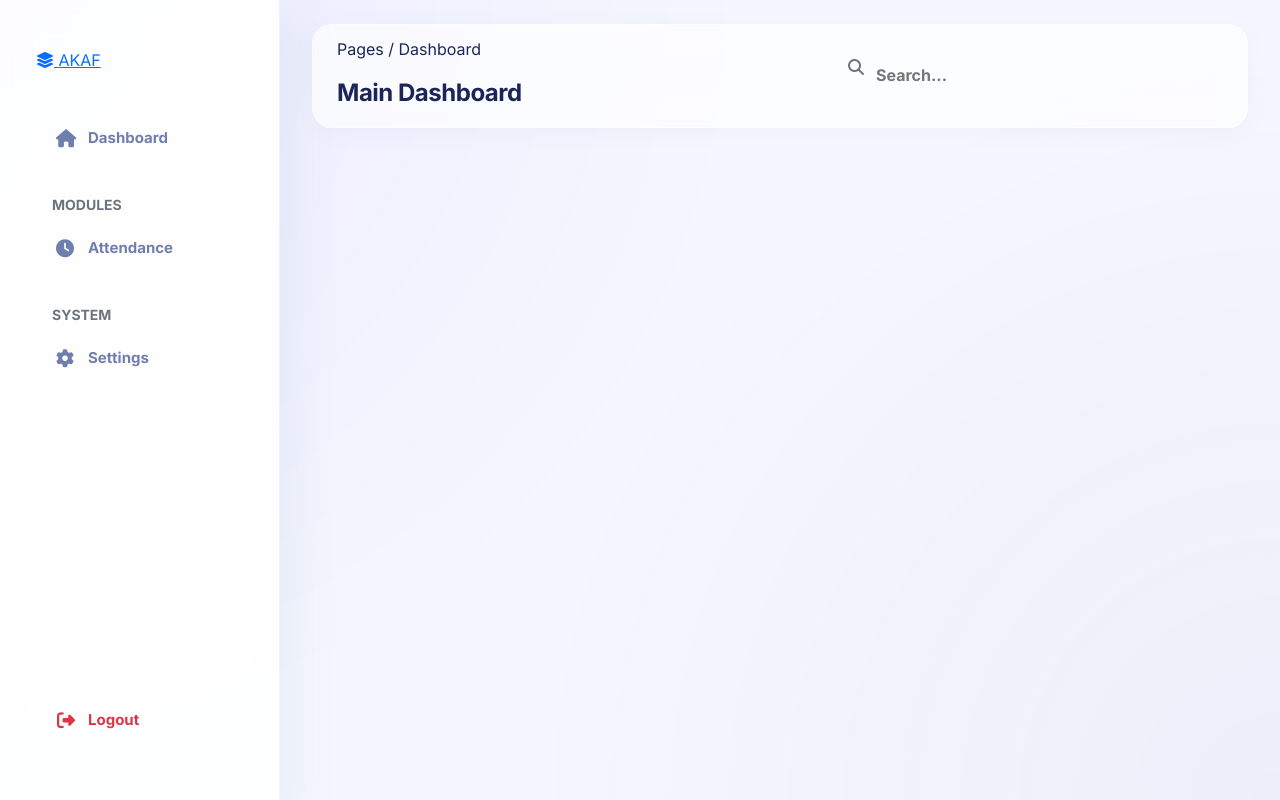
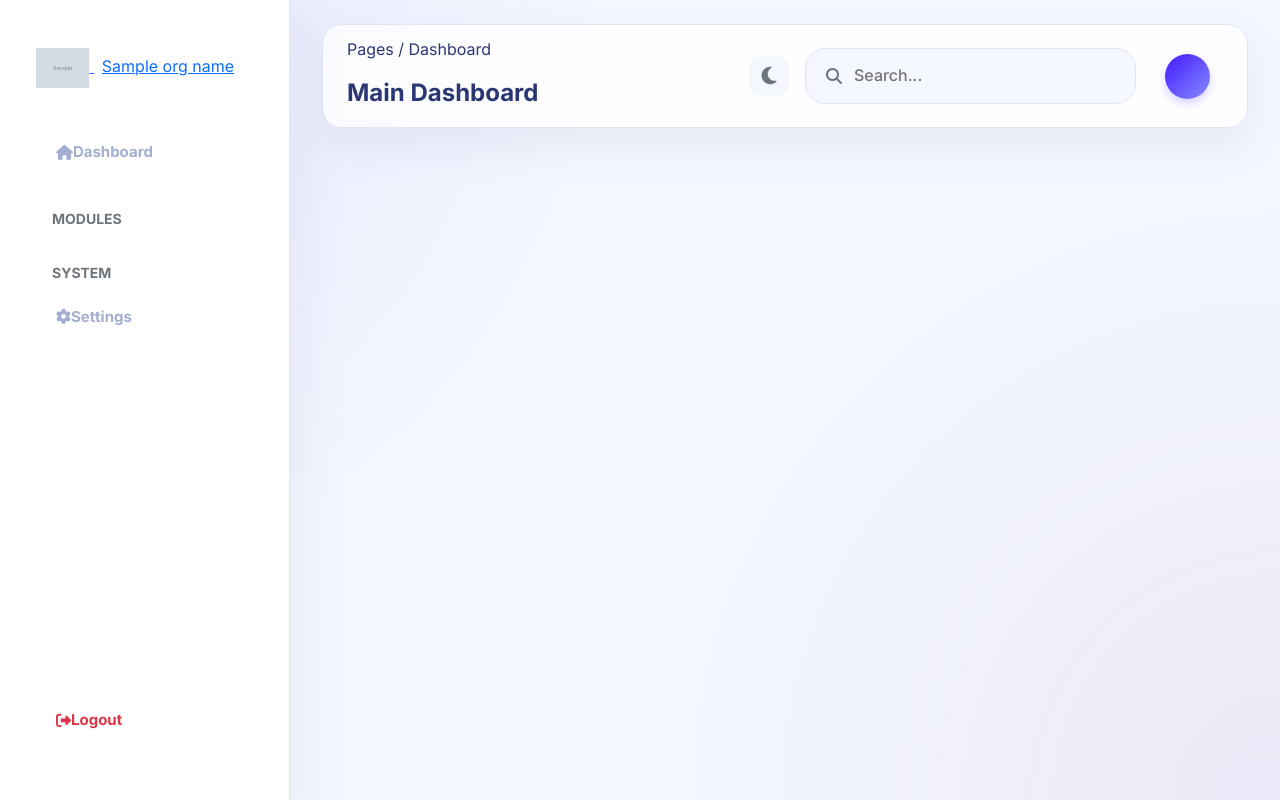
Before and after one commit to af1112/akafwebsite, a Django app: template templates/dashboard_base.html in a window 1280 px wide. Run offline with Django 5.2, Linux system fonts and the light colour scheme; the template is opened without the code that fills it: most values are stand-ins (such as "Sample title", 1, 10 or a date in 2020); grey boxes marked "Sample" are stand-in pictures.

Commit message:
Multi-tenancy implementation

```diff
--- /dev/null
+++ b/apps/organizations/apps.py
@@ -0,0 +1,5 @@
+from django.apps import AppConfig
+
+class OrganizationsConfig(AppConfig):
+    default_auto_field = 'django.db.models.BigAutoField'
+    name = 'apps.organizations'
--- a/apps/users/models.py
+++ b/apps/users/models.py
@@ -3,6 +3,7 @@ from django.contrib.auth.models import User
 from django.db.models.signals import post_save
 from django.dispatch import receiver
 from django.conf import settings
+from apps.organizations.models import Organization
 
 class UserProfile(models.Model):
     ROLE_CHOICES = [
@@ -11,6 +12,7 @@ class UserProfile(models.Model):
         ('user', 'User'),
     ]
     user = models.OneToOneField(User, on_delete=models.CASCADE, related_name='profile')
+    organization = models.ForeignKey(Organization, on_delete=models.SET_NULL, null=True, blank=True, related_name='members')
     role = models.CharField(max_length=20, choices=ROLE_CHOICES, default='user')
     preferred_language = models.CharField(
         max_length=10,
--- a/core/settings.py
+++ b/core/settings.py
@@ -64,6 +64,7 @@ INSTALLED_APPS = [
     'apps.expenses',
     'apps.ticketing',
     'apps.hr_attendance',
+    'apps.organizations', # New App
 ]
 
 # Support WhiteNoise for static files on Vercel
@@ -74,6 +75,7 @@ MIDDLEWARE = [
     'django.middleware.common.CommonMiddleware',
     'django.middleware.csrf.CsrfViewMiddleware',
     'django.contrib.auth.middleware.AuthenticationMiddleware',
+    'apps.users.middleware.TenantMiddleware', # New Middleware
     'apps.users.middleware.UserLanguageMiddleware',
     'apps.users.middleware.LoginRequiredMiddleware',
     'django.contrib.messages.middleware.MessageMiddleware',
--- a/static/css/dashboard.css
+++ b/static/css/dashboard.css
@@ -1,21 +1,41 @@
 /* Modern Dashboard CSS with Native RTL Support */
 
 :root {
+    /* Light Theme (Default) */
     --primary-color: #4318FF;
     --primary-gradient: linear-gradient(135deg, #4318FF 0%, #868CFF 100%);
     --secondary-gradient: linear-gradient(135deg, #764ba2 0%, #667eea 100%);
     --accent-gradient: linear-gradient(135deg, #05CD99 0%, #39e5b6 100%);
-    --secondary-color: #6AD2FF;
-    --dark-bg: #111c44;
-    --light-bg: #f4f7fe;
-    --sidebar-width: 280px;
-    --card-shadow: 0 4px 20px 0 rgba(0, 0, 0, 0.05);
-    --card-shadow-hover: 0 10px 30px 0 rgba(67, 24, 255, 0.1);
-    --text-primary: #1B2559;
-    --text-secondary: #707EAE;
-    --transition: all 0.2s ease-in-out;
+
+    --bg-body: #F4F7FE;
+    --bg-card: rgba(255, 255, 255, 0.9);
+    --bg-sidebar: #FFFFFF;
+    --bg-navbar: rgba(255, 255, 255, 0.8);
+
+    --text-main: #2B3674;
+    --text-muted: #A3AED0;
+    --border-color: #E0E5F2;
+
+    --sidebar-width: 290px;
+    --card-shadow: 0px 18px 40px rgba(112, 144, 176, 0.12);
+    --card-shadow-hover: 0px 25px 50px rgba(112, 144, 176, 0.2);
+    --transition: all 0.3s cubic-bezier(0.4, 0, 0.2, 1);
     --border-radius-lg: 20px;
     --border-radius-md: 12px;
+}
+
+[data-theme="dark"] {
+    --bg-body: #0B1437;
+    --bg-card: #111C44;
+    --bg-sidebar: #111C44;
+    --bg-navbar: rgba(11, 20, 55, 0.5);
+
+    --text-main: #FFFFFF;
+    --text-muted: #A3AED0;
+    --border-color: rgba(255, 255, 255, 0.1);
+
+    --card-shadow: 0px 18px 40px rgba(0, 0, 0, 0.4);
+    --card-shadow-hover: 0px 25px 50px rgba(0, 0, 0, 0.6);
 }
 
 /* Glassmorphism Background Pattern */
@@ -26,28 +46,28 @@ body::before {
     left: 0;
     width: 100%;
     height: 100%;
-    background: radial-gradient(circle at 0% 0%, rgba(67, 24, 255, 0.05) 0%, transparent 50%),
-                radial-gradient(circle at 100% 100%, rgba(118, 75, 162, 0.05) 0%, transparent 50%);
+    background: radial-gradient(circle at 0% 0%, rgba(67, 24, 255, 0.08) 0%, transparent 40%),
+                radial-gradient(circle at 100% 100%, rgba(118, 75, 162, 0.08) 0%, transparent 40%);
     z-index: -1;
     pointer-events: none;
 }
 
 body {
     font-family: var(--font-primary);
-    background-color: var(--light-bg);
-    color: var(--text-primary);
+    background-color: var(--bg-body);
+    color: var(--text-main);
     overflow-x: hidden;
     line-height: 1.6;
+    transition: background-color 0.3s ease, color 0.3s ease;
 }
 
-/* Sidebar & Layout Handle RTL via [dir="rtl"] */
 .sidebar {
     position: fixed;
     top: 0;
     left: 0;
     height: 100vh;
     width: var(--sidebar-width);
-    background: rgba(255, 255, 255, 0.9);
+    background: var(--bg-sidebar);
     backdrop-filter: blur(20px);
     -webkit-backdrop-filter: blur(20px);
     padding: 32px 20px;
@@ -57,15 +77,14 @@ body {
     display: flex;
     flex-direction: column;
     box-shadow: 14px 17px 40px 4px rgba(112, 144, 176, 0.08);
-    border-right: 1px solid rgba(226, 232, 240, 0.5);
+    border-right: 1px solid var(--border-color);
 }
 
 [dir="rtl"] .sidebar {
     left: auto;
     right: 0;
-    box-shadow: -14px 17px 40px 4px rgba(112, 144, 176, 0.08);
     border-right: none;
-    border-left: 1px solid rgba(226, 232, 240, 0.5);
+    border-left: 1px solid var(--border-color);
 }
 
 .main-content {
@@ -80,19 +99,16 @@ body {
     margin-right: var(--sidebar-width);
 }
 
-/* Typography Enhancements */
 h1, h2, h3, h4, h5, h6 {
     font-weight: 700;
-    color: var(--text-primary);
-    letter-spacing: -0.02em;
+    color: var(--text-main);
 }
 
-/* Nav Links */
 .nav-link {
     display: flex;
     align-items: center;
     padding: 12px 20px;
-    color: var(--text-secondary);
+    color: var(--text-muted);
     font-weight: 600;
     border-radius: var(--border-radius-md);
     margin-bottom: 8px;
@@ -101,45 +117,22 @@ h1, h2, h3, h4, h5, h6 {
     font-size: 15px;
 }
 
-.nav-link i {
-    width: 20px;
-    margin-right: 12px;
-    font-size: 18px;
-    transition: var(--transition);
-}
-
-[dir="rtl"] .nav-link i {
-    margin-right: 0;
-    margin-left: 12px;
-}
-
 .nav-link:hover {
     color: var(--primary-color);
-    background-color: rgba(67, 24, 255, 0.04);
-    padding-left: 30px;
-}
-
-[dir="rtl"] .nav-link:hover {
-    padding-left: 24px;
-    padding-right: 30px;
+    background-color: rgba(67, 24, 255, 0.05);
 }
 
 .nav-link.active {
     color: white;
     background: var(--primary-gradient);
-    box-shadow: 0px 10px 20px rgba(67, 24, 255, 0.3);
+    box-shadow: 0px 10px 20px rgba(67, 24, 255, 0.2);
 }
 
-.nav-link.active i {
-    color: white;
-}
-
-/* Top Navbar (Glassmorphism) */
 .top-navbar {
-    background: rgba(255, 255, 255, 0.7);
+    background: var(--bg-navbar);
     backdrop-filter: blur(12px);
     -webkit-backdrop-filter: blur(12px);
-    border: 1px solid rgba(255, 255, 255, 0.4);
+    border: 1px solid var(--border-color);
     border-radius: 20px;
     padding: 12px 24px;
     display: flex;
@@ -149,186 +142,119 @@ h1, h2, h3, h4, h5, h6 {
     position: sticky;
     top: 12px;
     z-index: 900;
-    box-shadow: 0 4px 20px rgba(112, 144, 176, 0.06);
+    box-shadow: var(--card-shadow);
 }
 
-/* Dashboard Card Styles */
-.dashboard-card {
-    background: rgba(255, 255, 255, 0.6);
-    backdrop-filter: blur(12px);
+.welcome-banner {
+    background: var(--primary-gradient);
     border-radius: var(--border-radius-lg);
-    padding: 24px;
-    box-shadow: var(--card-shadow);
-    height: 100%;
-    transition: var(--transition);
-    border: 1px solid rgba(255, 255, 255, 0.5);
-    display: flex;
-    flex-direction: column;
-    position: relative;
-    overflow: hidden;
-}
-
-.dashboard-card:hover {
-    transform: translateY(-5px);
-    box-shadow: var(--card-shadow-hover);
-    border-color: rgba(67, 24, 255, 0.3);
-    background: rgba(255, 255, 255, 0.9);
-}
-
-.card-icon-wrapper {
-    width: 52px;
-    height: 52px;
-    border-radius: 14px;
-    display: flex;
-    align-items: center;
-    justify-content: center;
-    margin-bottom: 20px;
-    font-size: 20px;
-    transition: var(--transition);
-    position: relative;
-    z-index: 1;
-}
-
-.card-title-lg {
-    font-size: 18px;
-    font-weight: 700;
-    margin-bottom: 8px;
-    color: var(--text-primary);
-}
-
-.card-desc {
-    font-size: 13px;
-    color: var(--text-secondary);
-    margin-bottom: 20px;
-    flex-grow: 1;
-    line-height: 1.5;
-}
-
-.card-action {
-    font-weight: 700;
-    font-size: 14px;
-    display: flex;
-    align-items: center;
-    gap: 8px;
-    transition: var(--transition);
-}
-
-.dashboard-card:hover .card-action i {
-    transform: translateX(5px);
-}
-
-[dir="rtl"] .dashboard-card:hover .card-action i {
-    transform: translateX(-5px);
-}
-
-/* Badges & Status */
-.badge {
-    padding: 8px 14px;
-    border-radius: 10px;
-    font-weight: 700;
-    font-size: 12px;
-    text-transform: uppercase;
-}
-
-.bg-light-primary { background: #F4F7FE; color: var(--primary-color); }
-.bg-light-success { background: #E6FAF5; color: #05CD99; }
-.bg-light-warning { background: #FFF9E6; color: #FFB547; }
-.bg-light-danger { background: #FFEEED; color: #EE5D50; }
-.bg-light-info { background: #E6F3FF; color: #3399FF; }
-
-/* Buttons */
-.btn {
-    border-radius: 14px;
-    padding: 12px 28px;
-    font-weight: 700;
-    transition: var(--transition);
-    border: none;
-}
-
-.btn-primary {
-    background: var(--primary-gradient);
-    color: white;
-    box-shadow: 0 10px 20px rgba(67, 24, 255, 0.2);
-}
-
-.btn-primary:hover {
-    transform: translateY(-3px);
-    box-shadow: 0 15px 30px rgba(67, 24, 255, 0.3);
-    color: white;
-}
-
-/* Welcome Banner */
-.welcome-banner {
-    background: var(--dark-bg);
-    background-image: radial-gradient(circle at 10% 20%, rgba(67, 24, 255, 0.2) 0%, transparent 40%),
-                      radial-gradient(circle at 90% 80%, rgba(118, 75, 162, 0.2) 0%, transparent 40%);
-    border-radius: var(--border-radius-lg);
-    padding: 32px 40px;
+    padding: 32px;
     color: white;
     position: relative;
     overflow: hidden;
-    margin-bottom: 32px;
-    box-shadow: 0 12px 30px rgba(0, 0, 0, 0.12);
-    border: 1px solid rgba(255, 255, 255, 0.08);
-    min-height: 180px;
+    margin-bottom: 24px;
+    border: none;
+    min-height: 140px;
     display: flex;
     flex-direction: column;
     justify-content: center;
-}
-
-.welcome-banner::after {
-    content: "";
-    position: absolute;
-    top: -20%;
-    right: -5%;
-    width: 200px;
-    height: 200px;
-    background: var(--primary-color);
-    filter: blur(80px);
-    opacity: 0.15;
-    z-index: 0;
+    box-shadow: 0px 10px 30px rgba(67, 24, 255, 0.3);
 }
 
 .welcome-title {
     font-size: 28px;
     font-weight: 800;
     margin-bottom: 8px;
-    line-height: 1.2;
-    background: linear-gradient(to right, #ffffff, #e2e8f0);
-    -webkit-background-clip: text;
-    -webkit-text-fill-color: transparent;
+    color: #FFFFFF;
     position: relative;
-    z-index: 1;
+    z-index: 2;
 }
 
 .welcome-subtitle {
     font-size: 15px;
-    color: #A3AED0;
+    color: rgba(255, 255, 255, 0.9);
     max-width: 500px;
     position: relative;
-    z-index: 1;
-    opacity: 0.9;
+    z-index: 2;
+    font-weight: 500;
 }
-    opacity: 0.85;
-    font-weight: 500;
-    max-width: 600px;
-    position: relative;
-    z-index: 1;
+
+.dashboard-card {
+    background: var(--bg-card);
+    backdrop-filter: blur(20px);
+    -webkit-backdrop-filter: blur(20px);
+    border-radius: var(--border-radius-lg);
+    padding: 24px;
+    box-shadow: var(--card-shadow);
+    height: 100%;
+    transition: var(--transition);
+    border: 1px solid var(--border-color);
+    display: flex;
+    flex-direction: column;
+    align-items: flex-start;
+    gap: 16px;
+    cursor: pointer;
+}
+
+.dashboard-card:hover {
+    transform: translateY(-5px);
+    box-shadow: var(--card-shadow-hover);
+    border-color: var(--primary-color);
+}
+
+.card-icon-wrapper {
+    width: 56px;
+    height: 56px;
+    border-radius: 16px;
+    display: flex;
+    align-items: center;
+    justify-content: center;
+    font-size: 24px;
+    flex-shrink: 0;
+    transition: var(--transition);
+}
+
+.bg-light-primary { background: rgba(67, 24, 255, 0.1); color: var(--primary-color); }
+.bg-light-success { background: rgba(5, 205, 153, 0.1); color: #05CD99; }
+.bg-light-warning { background: rgba(255, 181, 51, 0.1); color: #FFB533; }
+.bg-light-danger { background: rgba(238, 93, 108, 0.1); color: #EE5D6C; }
+.bg-light-info { background: rgba(7, 180, 230, 0.1); color: #07B4E6; }
+
+.dashboard-card:hover .card-icon-wrapper {
+    transform: scale(1.1) rotate(5deg);
+}
+
+.card-content {
+    width: 100%;
+}
+
+.card-title-lg {
+    font-size: 18px;
+    font-weight: 700;
+    margin-bottom: 6px;
+    color: var(--text-main);
+}
+
+.card-desc {
+    font-size: 14px;
+    color: var(--text-muted);
+    margin-bottom: 0;
+    line-height: 1.4;
 }
 
 /* Search Bar */
 .search-bar {
-    background: #F4F7FE;
+    background: var(--bg-body);
     border-radius: 20px;
-    padding: 12px 24px;
+    padding: 10px 20px;
     display: flex;
     align-items: center;
-    border: 1px solid transparent;
+    border: 1px solid var(--border-color);
     transition: var(--transition);
 }
 
 .search-bar:focus-within {
-    background: white;
+    background: var(--bg-card);
     border-color: var(--primary-color);
     box-shadow: 0 4px 12px rgba(0,0,0,0.05);
 }
@@ -338,9 +264,42 @@ h1, h2, h3, h4, h5, h6 {
     background: transparent;
     outline: none;
     padding: 4px 12px;
-    font-weight: 600;
-    color: var(--text-primary);
+    font-weight: 500;
+    color: var(--text-main);
     width: 100%;
+}
+
+.avatar-initial {
+    width: 45px;
+    height: 45px;
+    background: var(--primary-gradient);
+    color: white;
+    border-radius: 50%;
+    display: flex;
+    align-items: center;
+    justify-content: center;
+    font-weight: 700;
+    font-size: 18px;
+    box-shadow: 0px 4px 10px rgba(67, 24, 255, 0.2);
+}
+
+#theme-toggle {
+    width: 40px;
+    height: 40px;
+    display: flex;
+    align-items: center;
+    justify-content: center;
+    border-radius: 12px;
+    background: var(--bg-body);
+    border: 1px solid var(--border-color);
+    color: var(--text-muted);
+    transition: var(--transition);
+}
+
+#theme-toggle:hover {
+    background: var(--bg-card);
+    color: var(--primary-color);
+    transform: translateY(-2px);
 }
 
 /* Scrollbar styling */
--- a/templates/dashboard_base.html
+++ b/templates/dashboard_base.html
@@ -7,6 +7,11 @@
     <meta name="viewport" content="width=device-width, initial-scale=1.0">
     <title>{% block title %}AKAF{% endblock %}</title>
 
+    <script>
+        // Check for saved theme preference or use system preference
+        const savedTheme = localStorage.getItem('theme') || (window.matchMedia('(prefers-color-scheme: dark)').matches ? 'dark' : 'light');
+        document.documentElement.setAttribute('data-theme', savedTheme);
+    </script>
     <!-- Preconnect to CDNs -->
     <link rel="preconnect" href="https://cdn.jsdelivr.net">
     <link rel="preconnect" href="https://cdnjs.cloudflare.com">
@@ -45,8 +50,12 @@
     <!-- Sidebar -->
     <div class="sidebar d-flex flex-column">
         <a href="{% url 'main_dashboard' %}" class="brand-logo p-3">
-            <i class="fas fa-layer-group text-primary"></i>
-            <span>AKAF</span>
+            {% if org_logo %}
+                <img src="{{ org_logo }}" alt="{{ org_name }}" style="height: 40px; width: auto; object-fit: contain;">
+            {% else %}
+                <i class="fas fa-layer-group text-primary"></i>
+            {% endif %}
+            <span class="ms-2">{{ org_name }}</span>
         </a>
 
         <div class="nav flex-column px-3 mt-4">
@@ -64,54 +73,56 @@
 
             <p class="text-uppercase text-secondary small fw-bold mt-4 mb-2 ps-3">{% trans "Modules" %}</p>
 
-            {% if perms.users.can_access_expenses or user.is_superuser %}
+            {% if can_use_expenses or user.is_superuser %}
             <a href="{% url 'dashboard' %}" class="nav-link {% if 'expenses' in request.path %}active{% endif %}">
                 <i class="fas fa-wallet"></i>
                 <span>{% trans "Expenses" %}</span>
             </a>
             {% endif %}
 
-            {% if perms.users.can_access_ticketing or user.is_superuser %}
+            {% if can_use_ticketing or user.is_superuser %}
             <a href="{% url 'ticket_list' %}" class="nav-link {% if 'ticketing' in request.path %}active{% endif %}">
                 <i class="fas fa-ticket-alt"></i>
                 <span>{% trans "Ticketing" %}</span>
             </a>
             {% endif %}
 
+            {% if can_use_attendance or user.is_superuser %}
             <a href="{% url 'hr_attendance:dashboard' %}" class="nav-link {% if 'attendance' in request.path %}active{% endif %}">
                 <i class="fas fa-clock"></i>
                 <span>{% trans "Attendance" %}</span>
             </a>
+            {% endif %}
 
-            {% if perms.users.can_access_projects or user.is_superuser %}
+            {% if can_use_projects or user.is_superuser %}
             <a href="#" class="nav-link {% if 'projects' in request.path %}active{% endif %}">
                 <i class="fas fa-project-diagram"></i>
                 <span>{% trans "Projects" %}</span>
             </a>
             {% endif %}
 
-            {% if perms.users.can_access_dms or user.is_superuser %}
+            {% if can_use_dms or user.is_superuser %}
             <a href="#" class="nav-link {% if 'dms' in request.path %}active{% endif %}">
                 <i class="fas fa-folder-open"></i>
                 <span>{% trans "Documents" %}</span>
             </a>
             {% endif %}
 
-            {% if perms.users.can_access_ai or user.is_superuser %}
+            {% if can_use_ai or user.is_superuser %}
             <a href="#" class="nav-link {% if 'ai' in request.path %}active{% endif %}">
                 <i class="fas fa-brain"></i>
                 <span>{% trans "AI Engine" %}</span>
             </a>
             {% endif %}
 
-            {% if perms.users.can_access_menu or user.is_superuser %}
+            {% if can_use_menu or user.is_superuser %}
             <a href="#" class="nav-link {% if 'menu' in request.path %}active{% endif %}">
                 <i class="fas fa-utensils"></i>
                 <span>{% trans "Digital Menu" %}</span>
             </a>
             {% endif %}
 
-            {% if perms.users.can_access_club or user.is_superuser %}
+            {% if can_use_club or user.is_superuser %}
             <a href="#" class="nav-link {% if 'club' in request.path %}active{% endif %}">
                 <i class="fas fa-users"></i>
                 <span>{% trans "Customer Club" %}</span>
@@ -148,6 +159,11 @@
             </div>
 
             <div class="d-flex align-items-center gap-3">
+                <button id="theme-toggle" class="btn btn-icon-only shadow-none border-0 p-2" type="button" title="{% trans 'Toggle Theme' %}">
+                    <i class="fas fa-moon fs-5 text-secondary dark-icon"></i>
+                    <i class="fas fa-sun fs-5 text-warning light-icon d-none"></i>
+                </button>
+
                 <div class="search-bar d-none d-md-flex">
                     <i class="fas fa-search text-secondary"></i>
                     <input type="text" class="search-input" placeholder="{% trans 'Search...' %}">
@@ -190,6 +206,33 @@
     </div>
 
     <script src="https://cdn.jsdelivr.net/npm/bootstrap@5.3.0/dist/js/bootstrap.bundle.min.js"></script>
+    <script>
+        const themeToggle = document.getElementById('theme-toggle');
+        const darkIcon = themeToggle.querySelector('.dark-icon');
+        const lightIcon = themeToggle.querySelector('.light-icon');
+
+        function updateIcons(theme) {
+            if (theme === 'dark') {
+                darkIcon.classList.add('d-none');
+                lightIcon.classList.remove('d-none');
+            } else {
+                darkIcon.classList.remove('d-none');
+                lightIcon.classList.add('d-none');
+            }
+        }
+
+        // Initialize icons
+        updateIcons(document.documentElement.getAttribute('data-theme'));
+
+        themeToggle.addEventListener('click', () => {
+            const currentTheme = document.documentElement.getAttribute('data-theme');
+            const newTheme = currentTheme === 'dark' ? 'light' : 'dark';
+
+            document.documentElement.setAttribute('data-theme', newTheme);
+            localStorage.setItem('theme', newTheme);
+            updateIcons(newTheme);
+        });
+    </script>
     {% block extra_js %}{% endblock %}
 </body>
 </html>
```
Also changed, not shown: apps/organizations/admin.py (added, +33 -0 lines), apps/organizations/models.py (added, +31 -0 lines), apps/users/context_processors.py (+13 -0 lines), apps/users/middleware.py (+6 -85 lines), core/views.py (+20 -2 lines), templates/main_dashboard.html (+24 -34 lines), apps/organizations/migrations/0001_initial.py (added), apps/organizations/migrations/__init__.py (added), apps/users/migrations/0004_userprofile_organization.py (added).
